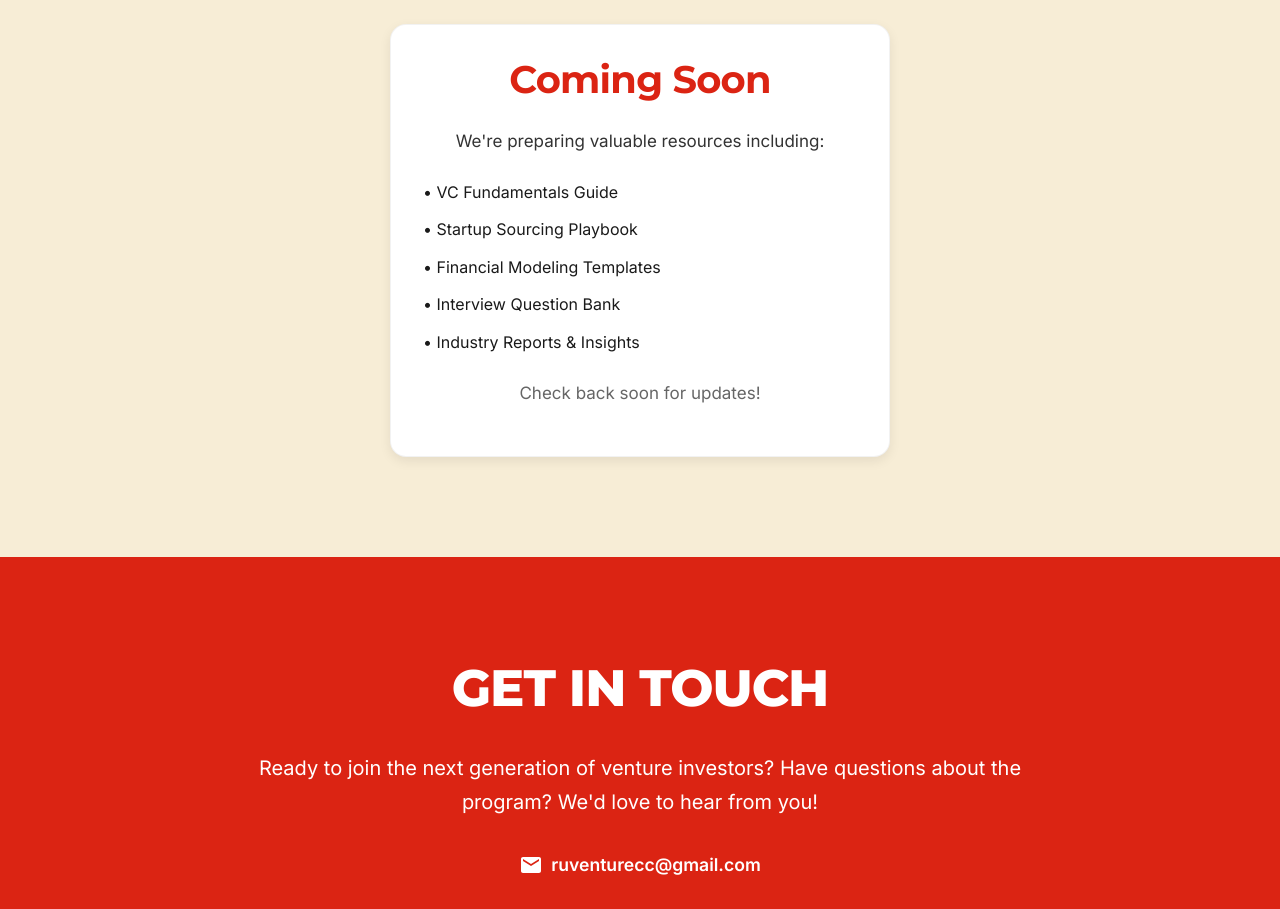
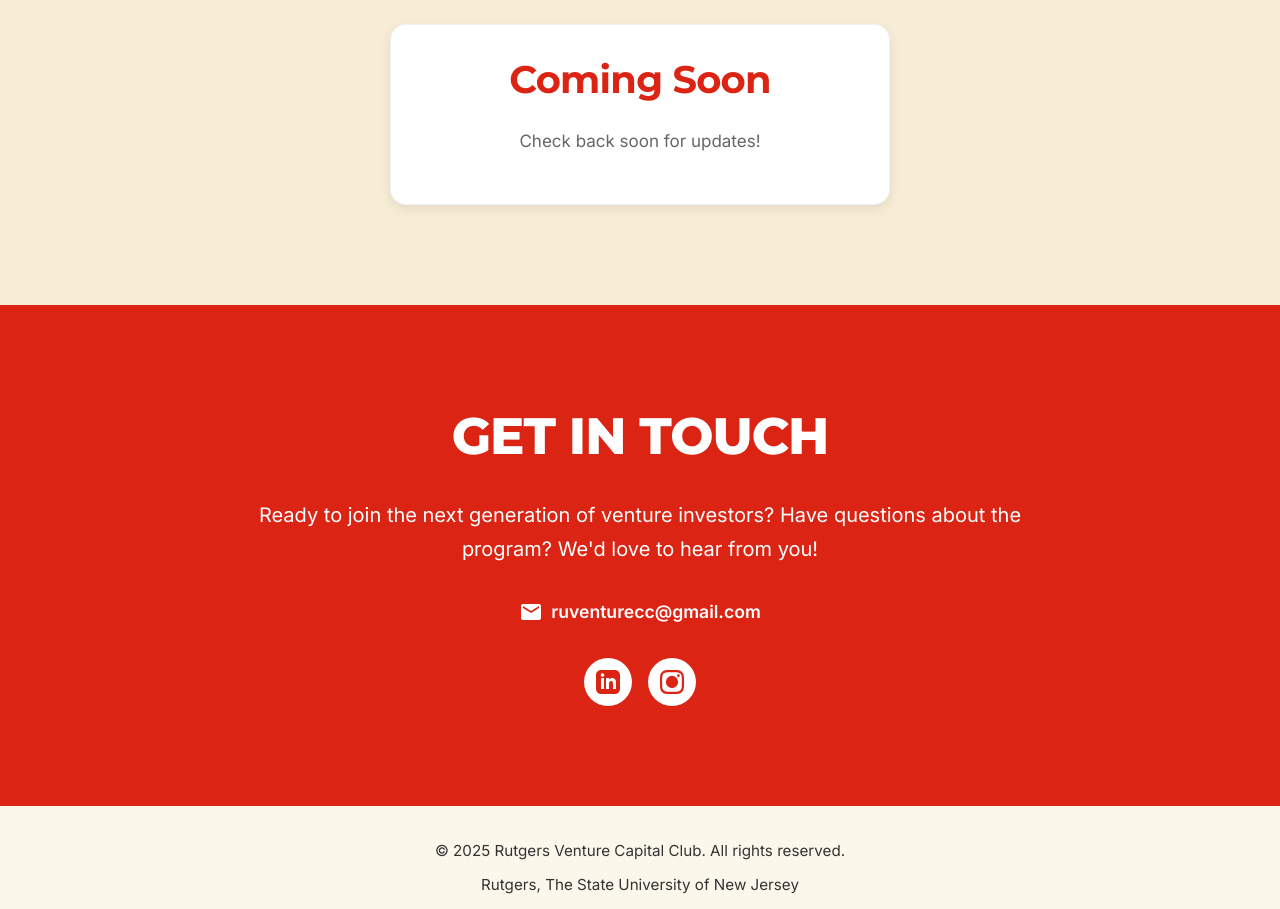
Before and after one commit to Azam999/rutgers-vip-website, a Next.js app: page / in a window 1280 px wide. Shown: the part 7060-7969 px from the top of the page. Built offline with nearby package versions, Linux system fonts and the light colour scheme.

Commit message:
fix resources coming soon

```diff
--- a/src/app/page.js
+++ b/src/app/page.js
@@ -497,16 +497,6 @@
           <div className="text-center">
             <div className="card" style={{ maxWidth: '500px', margin: '0 auto' }}>
               <h3 style={{ marginBottom: '1.5rem', color: 'var(--accent)' }}>Coming Soon</h3>
-              <p style={{ marginBottom: '1.5rem' }}>
-                We&apos;re preparing valuable resources including:
-              </p>
-              <ul style={{ textAlign: 'left', listStyle: 'none', padding: 0 }}>
-                <li style={{ marginBottom: '0.75rem' }}>• VC Fundamentals Guide</li>
-                <li style={{ marginBottom: '0.75rem' }}>• Startup Sourcing Playbook</li>
-                <li style={{ marginBottom: '0.75rem' }}>• Financial Modeling Templates</li>
-                <li style={{ marginBottom: '0.75rem' }}>• Interview Question Bank</li>
-                <li style={{ marginBottom: '0.75rem' }}>• Industry Reports & Insights</li>
-              </ul>
               <p style={{ marginTop: '1.5rem', color: 'var(--gray-medium)' }}>
                 Check back soon for updates!
               </p>
```
